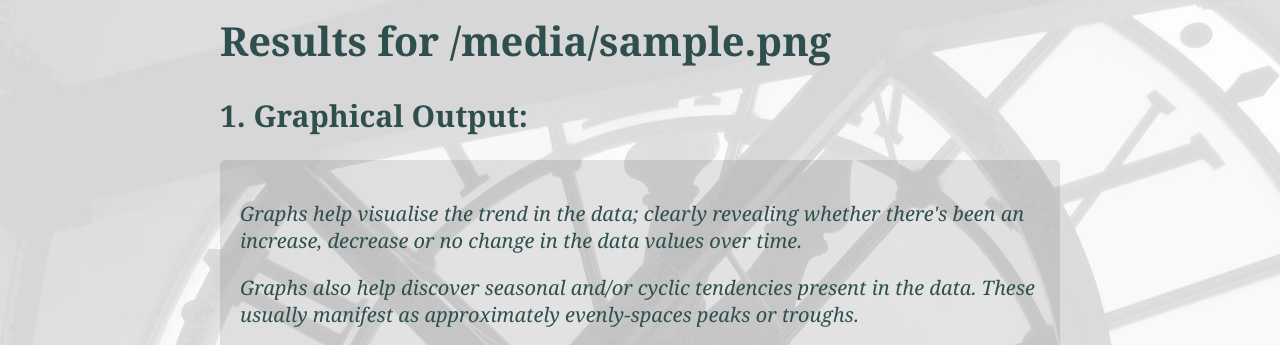
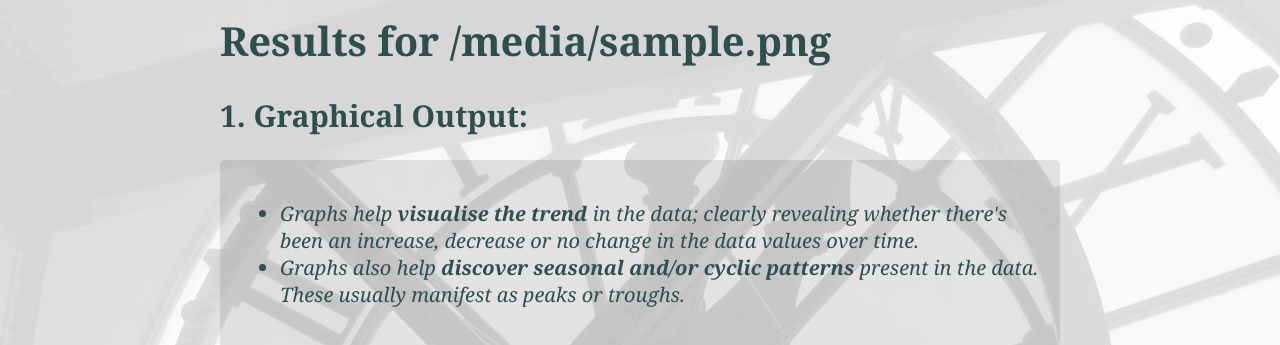
Before and after one commit to Tim-Abwao/time-series-app, a Flask app: template templates/processing_file.html in a window 1280 px wide. Shown: the part 14-359 px from the top of the page. Run offline with Flask 2, Linux system fonts and the light colour scheme; the template is opened without the code that fills it: most values are stand-ins (such as "Sample title", 1, 10 or a date in 2020); parts of the project's set-up code (start-up, migrations or seed data) failed here and were passed over.

Commit message:
Fixing typos in results page

```diff
--- a/templates/processing_file.html
+++ b/templates/processing_file.html
@@ -7,14 +7,14 @@
 		<h1>Results for {{ filename }}</h1>
 		<h2>1. Graphical Output:</h2>
 		<div class="info">
-
-			<p>Graphs help visualise the trend in the data; clearly revealing whether there's been
-				an increase, decrease or no change in the data values over time.</p>
-			<p>Graphs also help discover seasonal and/or cyclic tendencies present in the data. These usually manifest as
-				approximately evenly-spaces peaks or troughs.</p>
-
+			<ul>
+				<li>Graphs help <b>visualise the trend</b> in the data; clearly revealing whether there's been
+					an increase, decrease or no change in the data values over time.</li>
+				<li>Graphs also help <b>discover seasonal and/or cyclic patterns</b> present in the data. These usually
+					manifest as peaks or troughs.</li>
+			</ul>
 		</div>
-		<img src="{{ graphs["lineplot"]}}">
+		<img src="{{ graphs['lineplot'] }}">
 		<div class="info">
 			<p><a href="https://en.wikipedia.org/wiki/Autocorrelation">Autocorrelation</a> and <a
 					href="https://en.wikipedia.org/wiki/Partial_autocorrelation_function">Partial-Autocorrelation </a>
@@ -23,19 +23,23 @@
 					article</a> describes how.</p>
 		</div>
 
-		<img src="{{ graphs["acf&pacf"]}}">
+		<img src="{{ graphs['acf&pacf'] }}">
 		<div class="info">
-			<p>Testing for stationarity, and filtering out seasonal & trend effects is an essential first step. Model fitting
-				usually requires that the time series data be <a href="https://cran.r-project.org/web/packages/TSTutorial/vignettes/Stationary.pdf">stationary</a>.</p>
+			<p>Testing for stationarity, and filtering out seasonal & trend effects is an essential first step. Model
+				fitting usually requires that the time series data be <a
+					href="https://cran.r-project.org/web/packages/TSTutorial/vignettes/Stationary.pdf">stationary</a>,
+				or involves transformations to make the data stationary.
+			</p>
 		</div>
-		<img src="{{ graphs["seasonal_decomposition"]}}">
+		<img src="{{ graphs['seasonal_decomposition']}}">
 
 		<div class="info">
-			<p>Graphs are also useful in assessing the goodness of fit. In general, a good model should reasonably
-				replicate the behaviour of the data used.</p>
+			<p>Graphs are also useful in <b>assessing the goodness of fit</b>. In general, a good model should
+				reasonably replicate the behaviour of the data used.</p>
 		</div>
-		<blockquote><b>Note:</b> The results below are for automatically fitted models, with limited optimisation. In practice, to achieve
-			reliable results; models are selected based on the findings from an exploratory analysis the data, and they often need several rounds of evaluation and fine-tuning.</blockquote>
+		<blockquote><b>Note:</b> The results below are for automatically fitted models, with limited optimisation. In
+			practice, to achieve reliable results; models are selected based on the findings from a thorough exploratory
+			analysis of the data, and they often need several rounds of evaluation and fine-tuning.</blockquote>
 		{% for graph in graphs["model_fit"] %}
 		<img src="{{ graph }}">
 		{% endfor %}
```
